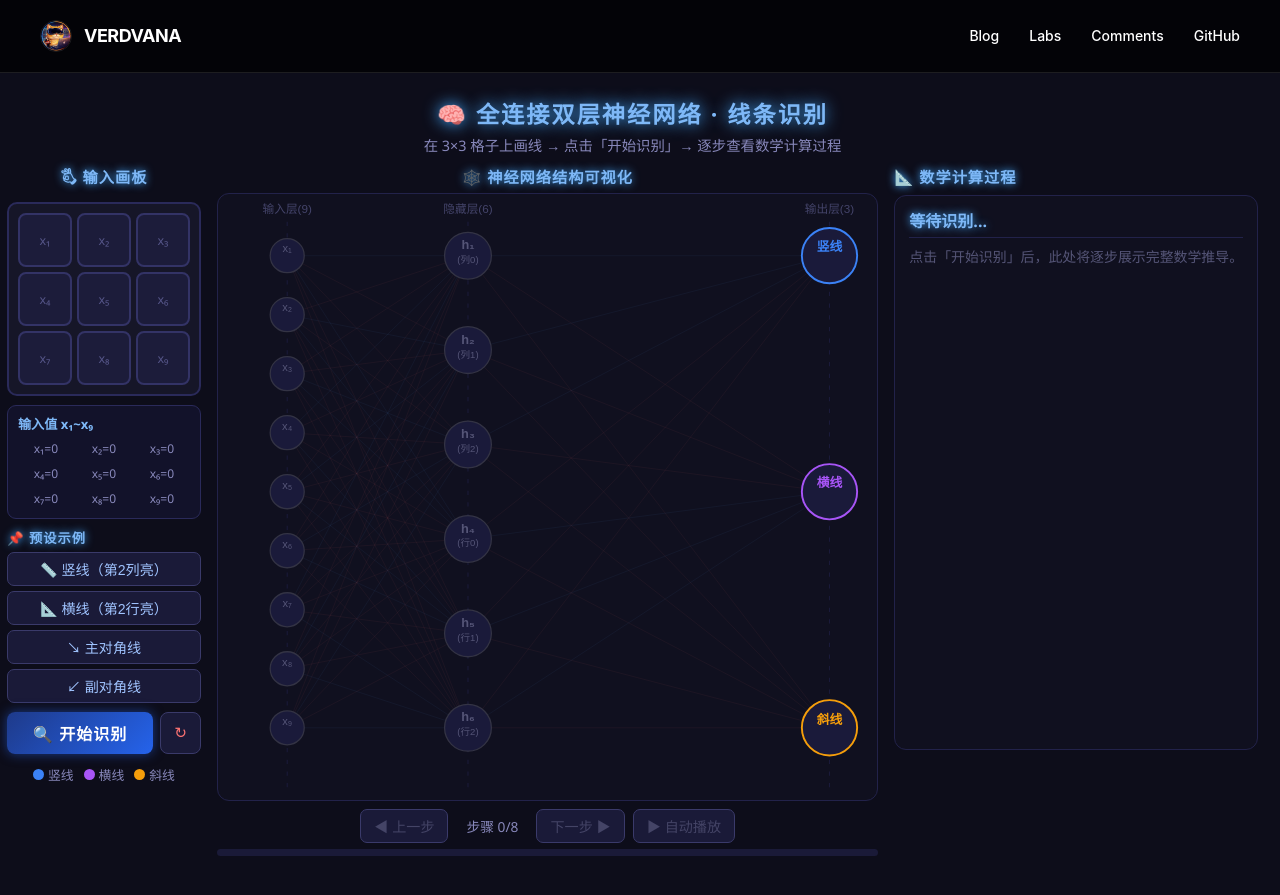
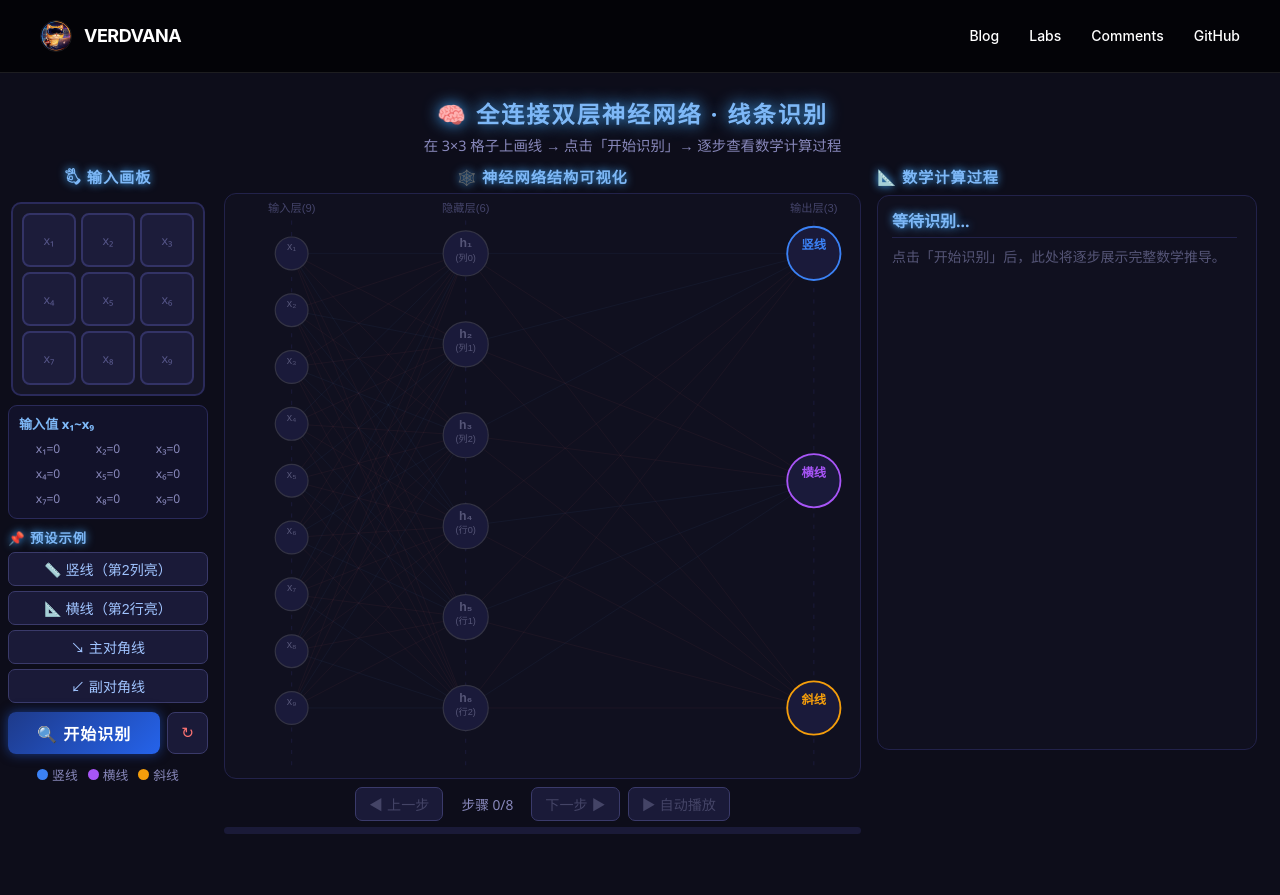
Before and after one commit to Verdvana/Verdvana.github.io, a Jekyll site: the page labs/neural_network_visualization.html, which Jekyll copies as it is, in a window 1280 px wide. Shown: the top 895 px of the page. Built offline with Jekyll 4.4.1, drawn with Linux system fonts in a browser that asks for light colours.

```diff
--- a/labs/neural_network_visualization.html
+++ b/labs/neural_network_visualization.html
@@ -9,10 +9,10 @@
 body{background:#0d0d1a;color:#e0e0ff;font-family:'Segoe UI',Arial,sans-serif;min-height:100vh;display:flex;flex-direction:column;align-items:center;padding-top:80px}
 h1{text-align:center;color:#7eb8f7;padding:16px 0 4px;font-size:1.45em;letter-spacing:2px;text-shadow:0 0 16px #4af}
 .sub{text-align:center;color:#8888bb;font-size:0.9em;margin-bottom:10px}
-.layout{display:flex;flex-direction:row;align-items:flex-start;gap:16px;width:99vw;max-width:1360px;padding:0 8px 12px}
+.layout{display:flex;flex-direction:row;align-items:flex-start;gap:16px;width:100%;max-width:1360px;padding:0 8px 12px}
 
 /* LEFT */
-.left{display:flex;flex-direction:column;align-items:center;gap:9px;min-width:188px;max-width:208px}
+.left{display:flex;flex-direction:column;align-items:center;gap:9px;width:200px;flex-shrink:0}
 .ptitle{color:#7eb8f7;font-size:0.95em;font-weight:bold;letter-spacing:1px;text-shadow:0 0 8px #4af}
 .grid{display:grid;grid-template-columns:repeat(3,54px);grid-template-rows:repeat(3,54px);gap:5px;background:#161628;border:2px solid #2a2a5a;border-radius:10px;padding:9px}
 .cell{width:54px;height:54px;border-radius:8px;background:#1c1c3a;border:2px solid #333366;cursor:pointer;display:flex;align-items:center;justify-content:center;font-size:0.78em;color:#555588;transition:all 0.18s;user-select:none}
@@ -52,8 +52,8 @@
 .pb{height:100%;background:linear-gradient(90deg,#2563eb,#60a5fa);border-radius:4px;transition:width 0.3s}
 
 /* RIGHT */
-.right{min-width:338px;max-width:385px;display:flex;flex-direction:column;gap:8px}
-.mpanel{background:#10101f;border:1.5px solid #22224a;border-radius:12px;padding:12px 14px;min-height:555px;max-height:645px;overflow-y:auto}
+.right{width:380px;flex-shrink:0;display:flex;flex-direction:column;gap:8px}
+.mpanel{background:#10101f;border:1.5px solid #22224a;border-radius:12px;padding:12px 14px;min-height:555px;max-height:645px;overflow-y:auto;scrollbar-gutter:stable}
 .mpanel::-webkit-scrollbar{width:5px}
 .mpanel::-webkit-scrollbar-thumb{background:#2a2a5a;border-radius:4px}
 .mstitle{color:#7eb8f7;font-size:1em;font-weight:bold;margin-bottom:8px;border-bottom:1px solid #22224a;padding-bottom:5px;text-shadow:0 0 8px #4af}
```
